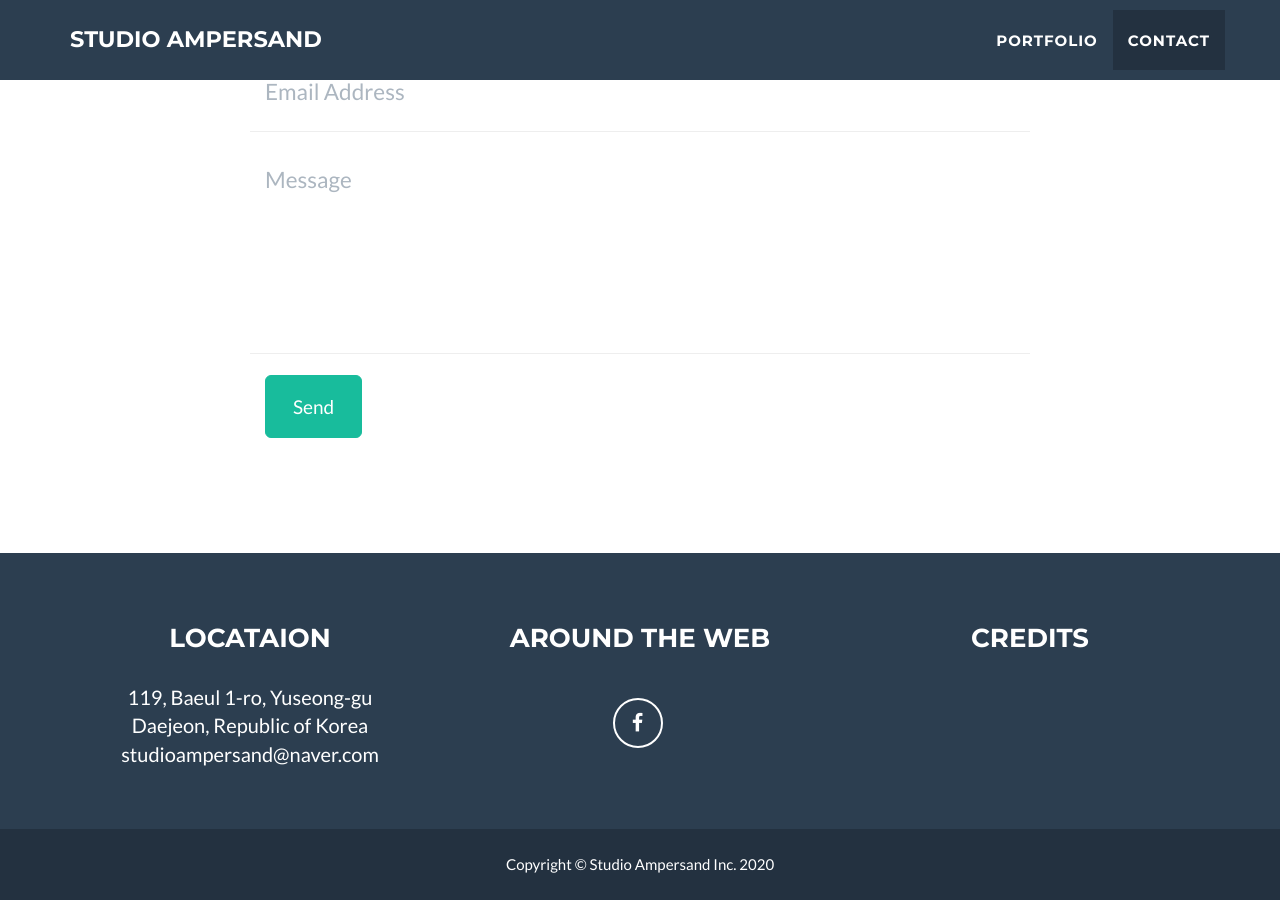
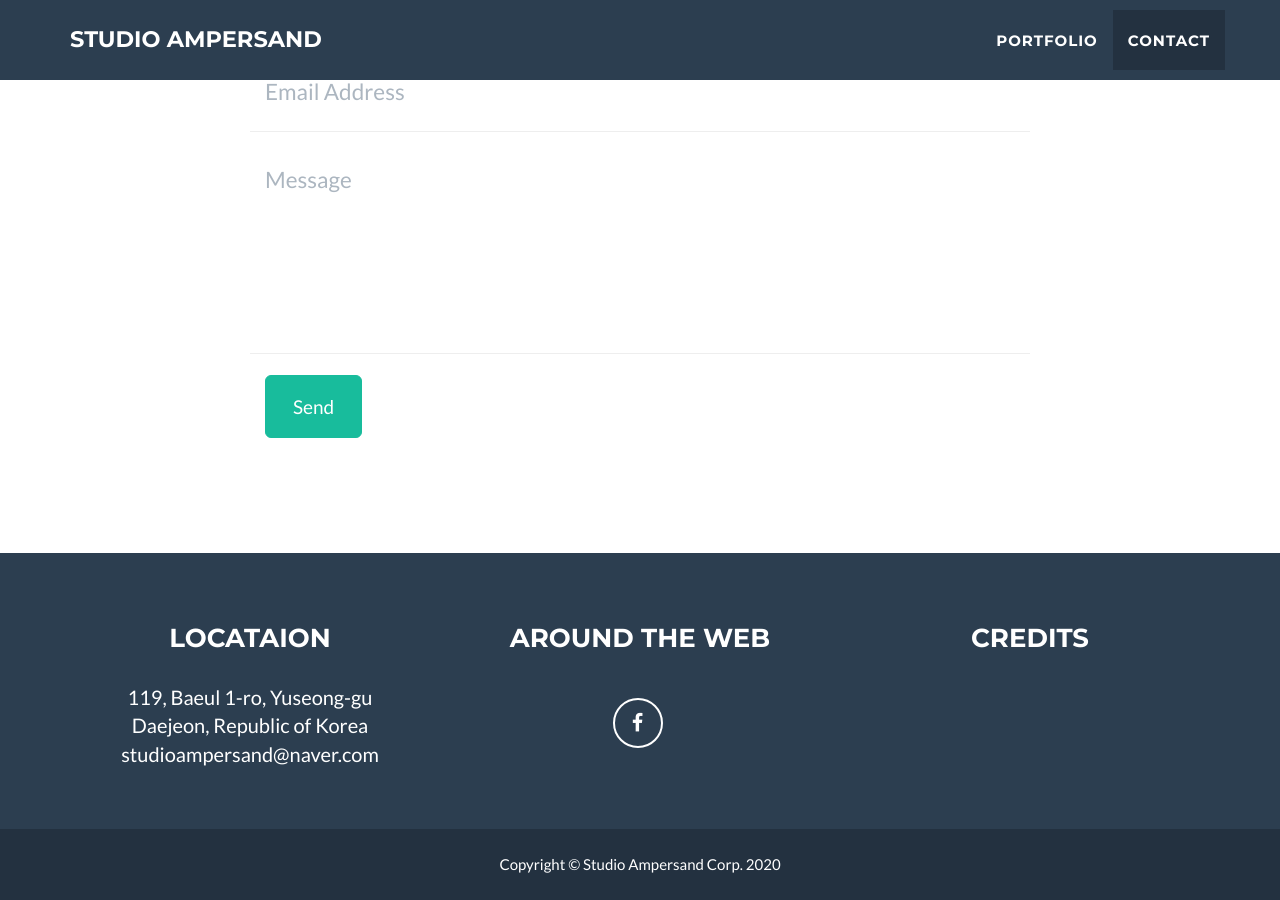
Before and after one commit to studioampersand/studioampersand.github.io, a Jekyll site: the page built from _posts/2020-10-14-LastKingdom.markdown, in a window 1280 px wide and 900 px high, scrolled down 2124 px. Built offline with Jekyll 4.4.1, drawn with Linux system fonts in a browser that asks for light colours.

Commit message:
Update _config.yml

```diff
--- a/_config.yml
+++ b/_config.yml
@@ -5,7 +5,7 @@ url: https://studioampersand.github.io
 description: "We make something fun"
 keywords: "Last kingdom, 라스트 킹덤, Cube Defense, Studio Ampersand"
 skills: "We make something fun. Android / iOS Mobile Games."
-meta_author: Studio Ampersand Inc.
+meta_author: Studio Ampersand Corp.
 
 # Google webmaster tools
 google_verify:
@@ -32,7 +32,7 @@ color:
 
 # Footer settings
 footer:
-  copyright: Studio Ampersand Inc.
+  copyright: Studio Ampersand Corp.
   location: Locataion
   social: Around the Web
   credits: Credits
```
